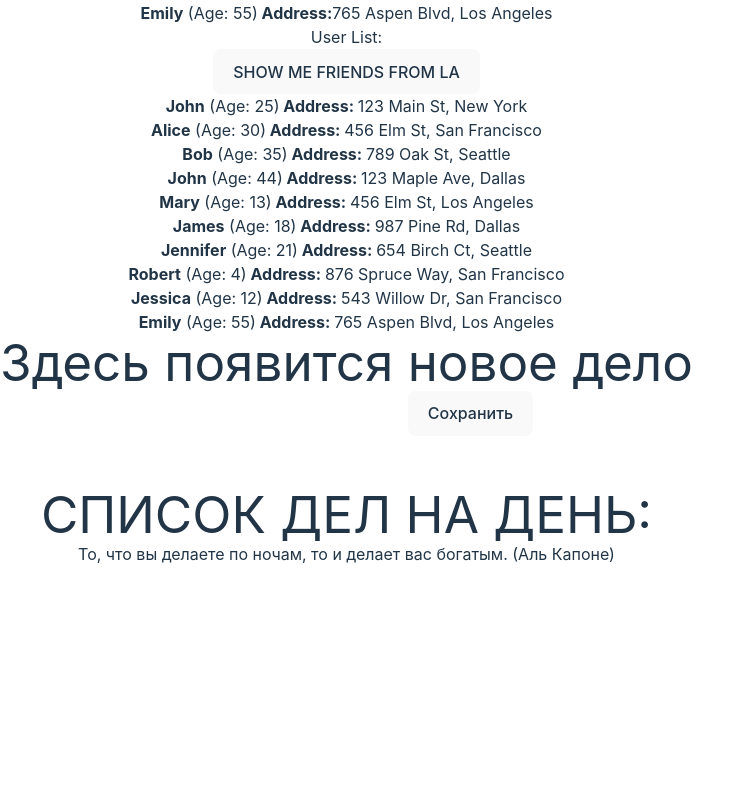
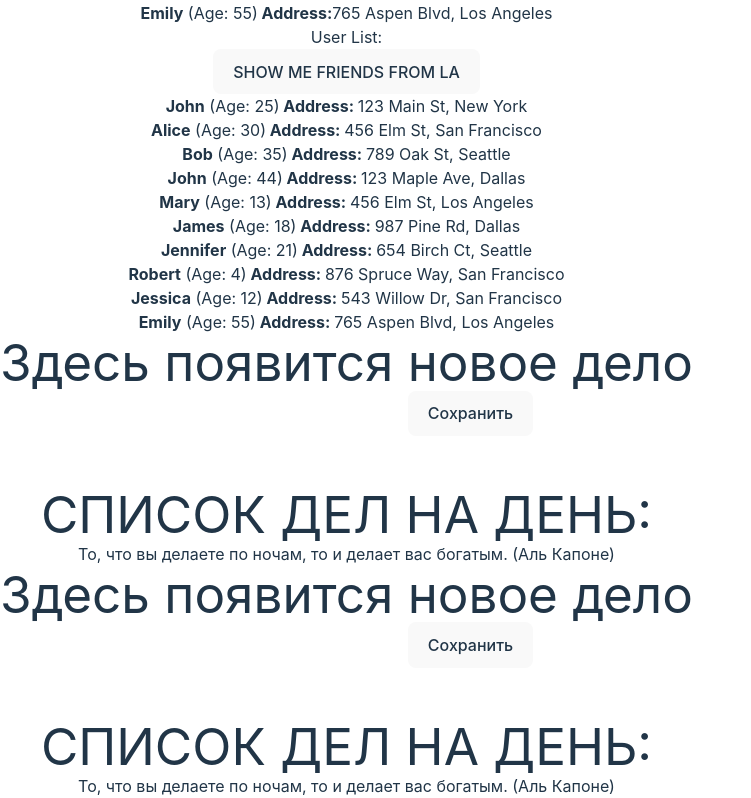
Before and after one commit to MillionerMIN/home-works, a React (Vite) app: page / in a window 1280 px wide. Shown: the part 247-1045 px from the top of the page, without its empty margins (0-751 px from the left). Before the commit the page ends 813 px from the top, so only its background shows below. Built offline with nearby package versions, Linux system fonts and the light colour scheme.

Commit message:
#HW04: Fix projects well done, it work

```diff
--- a/src/App.css
+++ b/src/App.css
@@ -2,6 +2,7 @@
   text-align: center;
   display: grid;
   justify-content: center;
+  margin: 0 auto;
 }
 
 .App-logo {
--- a/src/App.tsx
+++ b/src/App.tsx
@@ -3,6 +3,7 @@ import "./App.css";
 import { HW1 } from "./HW/1/HW1";
 import { HW2 } from "./HW/2/HW2";
 import { HW3 } from "./HW/3/HW3";
+import { HW4 } from "./HW/4/HW4";
 
 function App() {
   return (
@@ -10,7 +11,7 @@ function App() {
       <HW1 />
       <HW2 />
       <HW3 />
-      {/*<HW4 />*/}
+      <HW4 />
     </div>
   );
 }
--- /dev/null
+++ b/src/HW/4/Button.tsx
@@ -0,0 +1,16 @@
+type ButtonPropsType = {
+  callBack: () => void;
+  name: string;
+};
+
+export const Button = (props: ButtonPropsType) => {
+  const callBackHandler = () => {
+    props.callBack();
+  };
+
+  return (
+    <button id={"hw04-button"} onClick={callBackHandler}>
+      {props.name}
+    </button>
+  );
+};
--- /dev/null
+++ b/src/HW/4/HW4.module.css
@@ -0,0 +1,4 @@
+.chetNechet {
+  background-color: #1f1f1f;
+  color: #8a8a8a;
+}
--- /dev/null
+++ b/src/HW/4/HW4.tsx
@@ -0,0 +1,56 @@
+import { Button } from "./Button";
+import { Input } from "./Input";
+import s from "./HW4.module.css";
+import { useState } from "react";
+
+export const HW4 = () => {
+  // 1️⃣ Раскомментируйте JSX (HW4.tsx) и вы увидите,
+  // что приложение начнет гореть красным и ругаться 😡
+  // 2️⃣ Ваша задача: ❗ПОЧИНИТЬ ПРОЕКТ❗
+  // - прописать типизацию, где необходимо
+  // - починить все, что горит красным
+  // - дописать функциональность (где указано комментариями)
+  // - приложение должно компилироваться и запускаться в браузере
+
+  // ❗ Массив с данными не трогаем! Текст не меняем !
+
+  const [currentText, setCurrentText] = useState("");
+  const [texts, setTexts] = useState<string[]>([
+    "То, что вы делаете по ночам, то и делает вас богатым. (Аль Капоне)",
+  ]);
+
+  const handleSave = () => {
+    setTexts([currentText, ...texts]);
+    setCurrentText("");
+  };
+
+  return (
+    <div id={"hw04"}>
+      {currentText ? (
+        <h1 id={"hw04-text"}>{currentText}</h1>
+      ) : (
+        <h1 id={"hw04-default-text"}>Здесь появится новое дело</h1>
+      )}
+
+      <Input currentText={currentText} setCurrentText={setCurrentText} />
+
+      <Button callBack={handleSave} name="Сохранить" />
+
+      <h1 style={{ marginTop: "50px" }}>СПИСОК ДЕЛ НА ДЕНЬ:</h1>
+
+      <ol id={"hw04-tasks"}>
+        {texts.map((el, index) => {
+          return (
+            <li
+              key={index}
+              id={`hw04-task-${index}`}
+              className={index % 2 ? s.chetNechet : ""}
+            >
+              {el}
+            </li>
+          );
+        })}
+      </ol>
+    </div>
+  );
+};
--- /dev/null
+++ b/src/HW/4/Input.tsx
@@ -0,0 +1,21 @@
+import { ChangeEvent } from "react";
+
+type InputPropsType = {
+  currentText: string;
+  setCurrentText: (value: string) => void;
+};
+
+export const Input = (props: InputPropsType) => {
+  const onChangeHandler = (event: ChangeEvent<HTMLInputElement>) => {
+    props.setCurrentText(event.currentTarget.value);
+  };
+
+  return (
+    <input
+      id={"hw04-input"}
+      type="text"
+      value={props.currentText}
+      onChange={onChangeHandler}
+    />
+  );
+};
```
